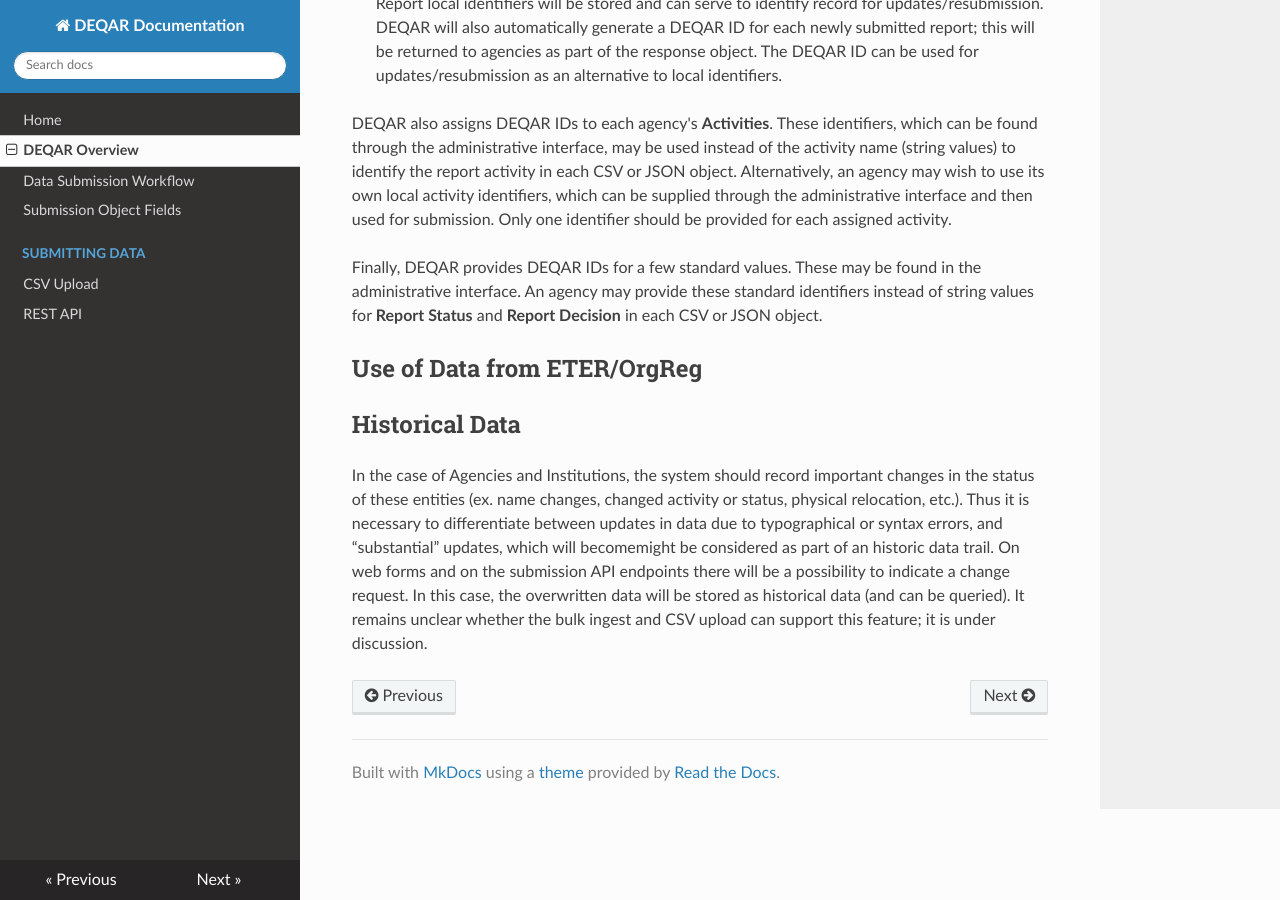
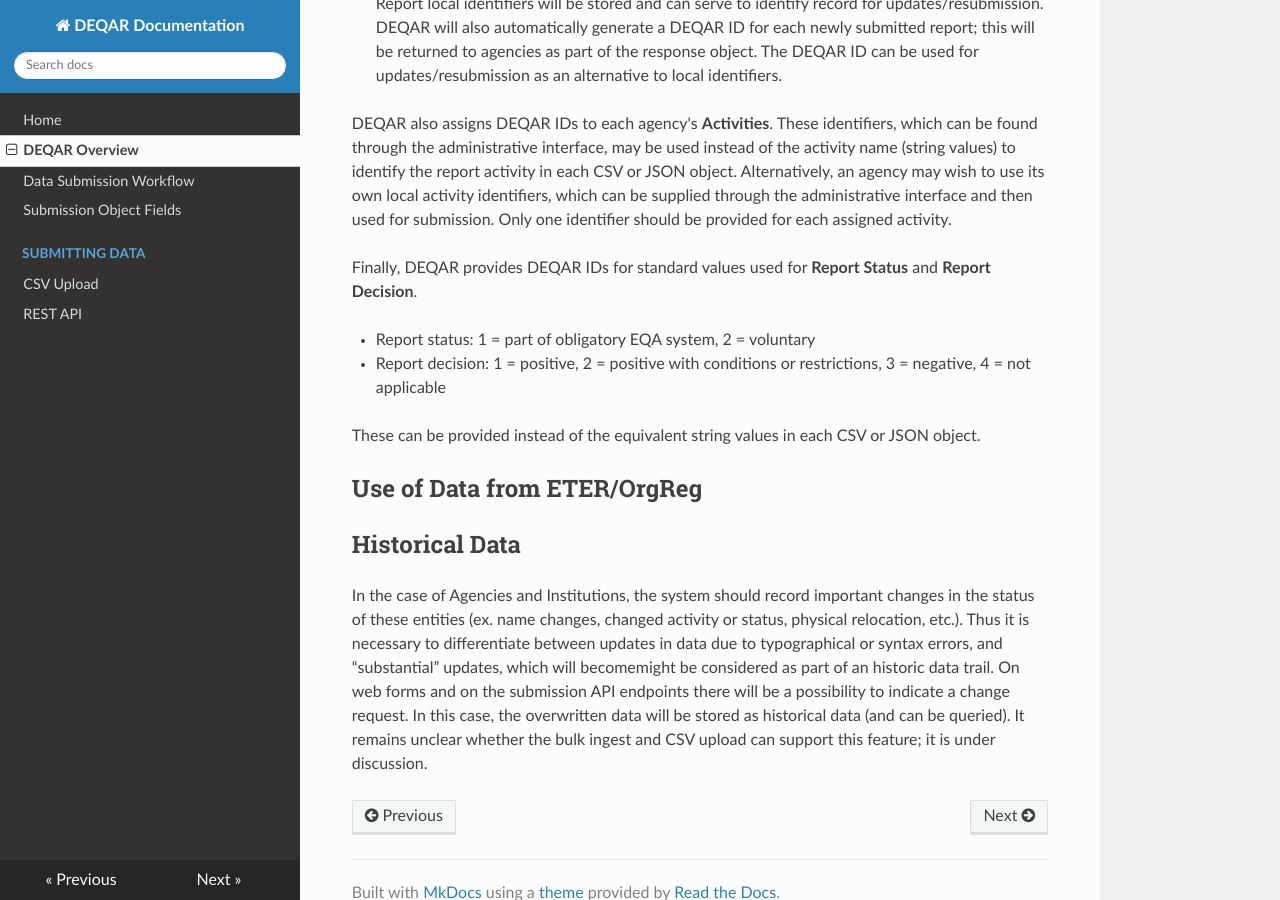
Before and after one commit to EQAR/deqar-docs, an MkDocs documentation site: the page built from docs/DEQAR_overview.md, in a window 1280 px wide and 900 px high, scrolled down 3020 px. Built offline with MkDocs 1.6.1, drawn with Linux system fonts in a browser that asks for light colours; nearby versions of some CDN libraries; old or Windows-style settings are respelled for this version of MkDocs.

Commit message:
Update DEQAR_overview.md

```diff
--- a/docs/DEQAR_overview.md
+++ b/docs/DEQAR_overview.md
@@ -71,7 +71,12 @@ In more detail, the identification of each entity works as follows:
 
 DEQAR also assigns DEQAR IDs to each agency's **Activities**. These identifiers, which can be found through the administrative interface, may be used instead of the activity name (string values) to identify the report activity in each CSV or JSON object. Alternatively, an agency may wish to use its own local activity identifiers, which can be supplied through the administrative interface and then used for submission.  Only one identifier should be provided for each assigned activity.
 
-Finally, DEQAR provides DEQAR IDs for a few standard values. These may be found in the administrative interface.  An agency may provide these standard identifiers instead of string values for **Report Status** and **Report Decision** in each CSV or JSON object.
+Finally, DEQAR provides DEQAR IDs for standard values used for **Report Status** and **Report Decision**.
+
+- Report status: 1 = part of obligatory EQA system, 2 = voluntary
+- Report decision: 1 = positive, 2 = positive with conditions or restrictions, 3 = negative, 4 = not applicable
+
+These can be provided instead of the equivalent string values in each CSV or JSON object.
 
 Use of Data from ETER/OrgReg
 ----------------------------
```
